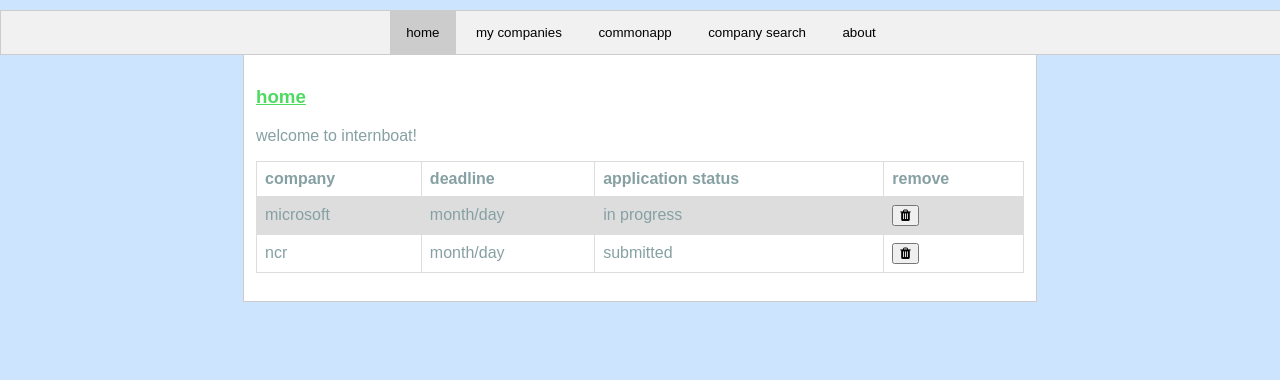
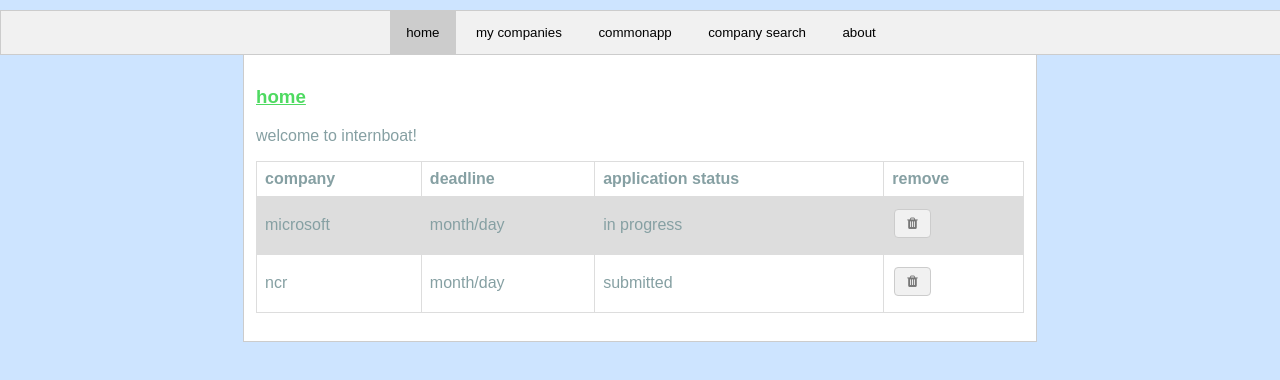
Before and after one commit to AngiSusu/internboat, a plain HTML site: page index.html in a window 1280 px wide. Shown: the part 156-536 px from the top of the page. Drawn offline with nearby package versions, Linux system fonts and the light colour scheme; a web font is replaced by a local one.

Commit message:
rows fade out when deleted, button looks pretty, clicking logo takes you to home tab

```diff
--- a/index.html
+++ b/index.html
@@ -338,7 +338,23 @@ td, th {
 tr:nth-child(even) {
     background-color: #dddddd;
 }
+
+.trash {
+    background-color: #f1f1f1;
+    border: 1px solid #ccc;
+    border-radius: 4px;
+    color: #777;
+    padding: 6px 12px;
+    text-decoration: none;
+    margin: 4px 2px 8px;
+    cursor: pointer;
+}
+
+.trash:hover {
+    background-color: #ddd;
+}
 </style>
+<script src="https://code.jquery.com/jquery-1.10.2.js"></script>
 </head>
 <body>
     <!-- Add icon library -->
@@ -346,7 +362,7 @@ tr:nth-child(even) {
     <link rel="stylesheet" href="https://cdnjs.cloudflare.com/ajax/libs/font-awesome/4.7.0/css/font-awesome.min.css">
 
 
-    <h1 style="font-size: 3em;"><img src="ship.png" alt="internboat" style="width:5%;height:5%;">intern<span id="fancy">boat</span></h1>
+    <h1 style="font-size: 3em;" onclick="openTab(event, 'home')"><img src="ship.png" alt="internboat" style="width:5%;height:5%;">intern<span id="fancy">boat</span></h1>
 
     <div class="tab">
       <div class="tabcontainer">
@@ -368,17 +384,17 @@ tr:nth-child(even) {
           <th>application status</th>
           <th>remove</th>
         </tr>
-        <tr>
+        <tr id="microsoftrow">
           <td>microsoft</td>
           <td>month/day</td>
           <td>in progress</td>
-          <td><button type="button" onclick="confirmDelete(this)"><i class="fa fa-trash" aria-hidden="true"></i></button></td>
+          <td><button type="button" class="trash" onclick="confirmDelete(this)"><i class="fa fa-trash" aria-hidden="true"></i></button></td>
         </tr>
-        <tr>
+        <tr id="ncrrow">
           <td>ncr</td>
           <td>month/day</td>
           <td>submitted</td>
-          <td><button type="button" onclick="confirmDelete(this)"><i class="fa fa-trash" aria-hidden="true"></i></button></td>
+          <td><button type="button" class="trash" onclick="confirmDelete(this)"><i class="fa fa-trash" aria-hidden="true"></i></button></td>
         </tr>
       </table></p>
       <!-- The Modal -->
@@ -672,7 +688,9 @@ tr:nth-child(even) {
     // delete row from table
     function deleteRow(btn) {
       var row = btn.parentNode.parentNode;
-      row.parentNode.removeChild(row);
+      $("#" + row.id).fadeOut("slow", function() {
+        row.parentNode.removeChild(row);
+      } );
     }
 
     // sets up the accordion for commonapp page
```
